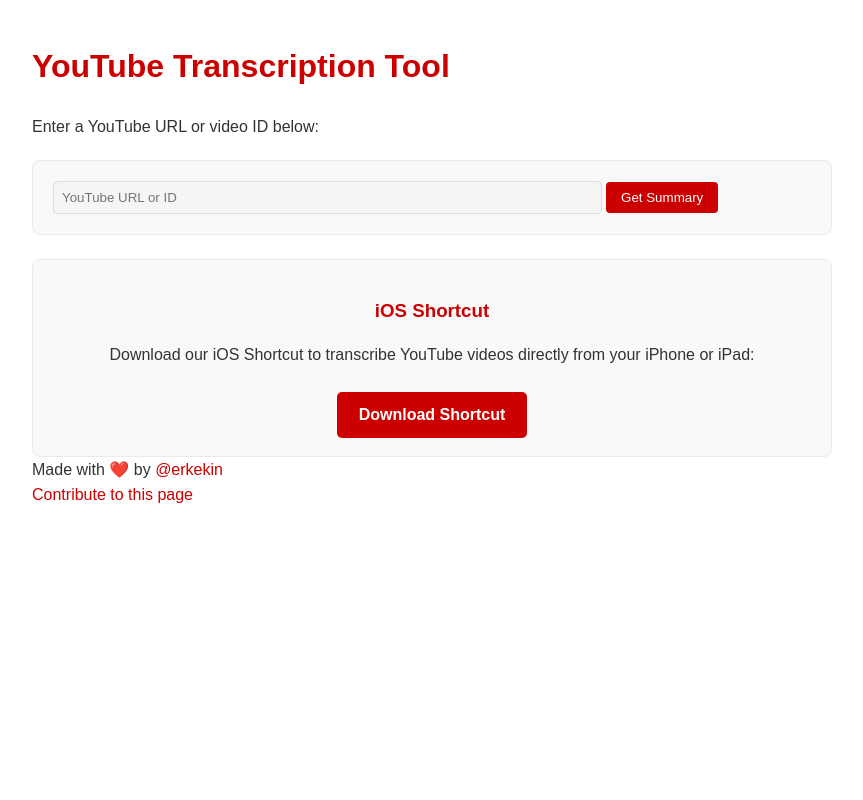
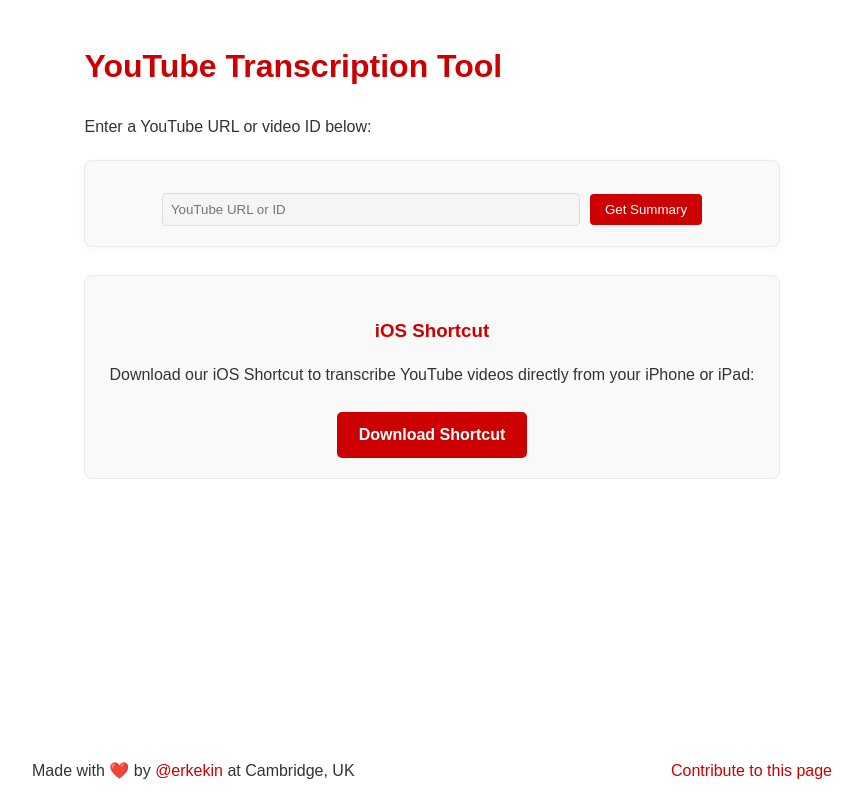
Before and after one commit to erkekin/youtube-video-summarizer, a Flask app: page / in a window 1280 px wide. Shown: the whole page, without its empty margins (208-1071 px from the left). Run offline with Flask 3, Linux system fonts and the light colour scheme.

Commit message:
design change, braces removed

```diff
--- a/prompts.py
+++ b/prompts.py
@@ -18,6 +18,7 @@ def get_html_prompt(source, transcript_text, timestamp_map=None):
 When you mention specific points in the video, please reference them using timestamp links.
 The transcript contains timestamps in [MM:SS] format at the beginning of segments.
 Create timestamp links in this format: <a href="#t=MM:SS" class="timestamp">MM:SS</a>
+Do NOT wrap timestamp links in parentheses.
 
 For example, if you want to reference something at 2 minutes and 30 seconds, use:
 <a href="#t=2:30" class="timestamp">2:30</a>
--- a/static/css/base.css
+++ b/static/css/base.css
@@ -47,12 +47,21 @@
 body {
     font-family: Arial, sans-serif;
     line-height: 1.6;
+    min-height: 100vh;
+    display: flex;
+    flex-direction: column;
+    background-color: var(--background-color);
+    color: var(--text-color);
+    transition: background-color 0.3s, color 0.3s;
+    margin: 0;
+    padding: 0;
+}
+
+.container {
+    flex: 1 0 auto;
     max-width: 800px;
     margin: 0 auto;
     padding: 20px;
-    background-color: var(--background-color);
-    color: var(--text-color);
-    transition: background-color 0.3s, color 0.3s;
 }
 
 h1, h2, h3, h4, h5, h6 {
--- a/static/css/components.css
+++ b/static/css/components.css
@@ -5,6 +5,86 @@
     padding: 20px;
     margin-top: 20px;
     border-radius: 8px;
+    box-shadow: 0 2px 8px rgba(0,0,0,0.04);
+}
+
+/* Recent Videos */
+.recent-videos {
+    background: var(--card-bg);
+    border: 1px solid var(--card-border);
+    border-radius: 8px;
+    padding: 18px 22px;
+    margin-top: 22px;
+}
+.recent-videos h3 {
+    margin-bottom: 8px;
+    font-size: 1.1em;
+}
+.recent-videos ul {
+    padding-left: 18px;
+    margin: 0;
+}
+
+/* Shortcut Card */
+.shortcut-card {
+    background: var(--card-bg);
+    border: 1px solid var(--card-border);
+    padding: 22px 24px 20px 24px;
+    border-radius: 8px;
+    margin-top: 28px;
+    text-align: center;
+}
+.shortcut-card h3 {
+    margin-bottom: 8px;
+}
+.shortcut-btn {
+    display: inline-block;
+    margin-top: 8px;
+    padding: 10px 22px;
+    background: var(--accent-color);
+    color: #fff;
+    border-radius: 5px;
+    text-decoration: none;
+    font-weight: bold;
+    transition: background 0.2s;
+}
+.shortcut-btn:hover {
+    background: var(--accent-hover);
+}
+
+/* Form Row */
+.form-row {
+    display: flex;
+    gap: 10px;
+    align-items: center;
+    justify-content: center;
+    margin-top: 12px;
+    flex-wrap: wrap;
+}
+.form-row input[type="text"] {
+    flex: 1 1 320px;
+    min-width: 180px;
+    max-width: 400px;
+}
+
+/* Footer Layout */
+.footer-content {
+    display: flex;
+    justify-content: space-between;
+    align-items: center;
+    max-width: 800px;
+    margin: 0 auto;
+    padding: 18px 0 0 0;
+    flex-wrap: wrap;
+    gap: 12px;
+}
+footer {
+    margin-top: 40px;
+    padding-bottom: 16px;
+    background: none;
+}
+.footer-left, .footer-right {
+    font-size: 1em;
 }
 
 /* Video Container */
--- a/templates/index.html
+++ b/templates/index.html
@@ -12,33 +12,35 @@
         <h1>YouTube Transcription Tool</h1>
         <p>Enter a YouTube URL or video ID below:</p>
         <div class="card">
-            <form id="transcribe-form" action="/transcribe" method="get">
+            <form id="transcribe-form" class="form-row" action="/transcribe" method="get">
                 <input type="text" id="source" name="source" placeholder="YouTube URL or ID" required>
                 <button type="submit">Get Summary</button>
             </form>
         </div>
         {% if recent_videos %}
-        <div class="recent-videos" style="margin-top: 18px;">
-            <h3 style="margin-bottom: 8px;">Recent Transcribed Videos</h3>
-            <ul style="padding-left: 18px;">
+        <div class="recent-videos">
+            <h3>Recent Transcribed Videos</h3>
+            <ul>
             {% for video in recent_videos %}
                 <li><a href="{{ video.url }}" target="_blank">{{ video.url }}</a></li>
             {% endfor %}
             </ul>
         </div>
         {% endif %}
-        <div class="shortcut-card" style="margin-top: 24px; background: var(--card-bg); border: 1px solid var(--card-border); padding: 18px; border-radius: 8px; text-align: center;">
-            <h3 style="margin-bottom: 8px;">iOS Shortcut</h3>
+        <div class="shortcut-card">
+            <h3>iOS Shortcut</h3>
             <p>Download our iOS Shortcut to transcribe YouTube videos directly from your iPhone or iPad:</p>
-            <a href="https://www.icloud.com/shortcuts/f187f05a15d144e0a9a64b07ec100b0f" target="_blank" style="display: inline-block; margin-top: 8px; padding: 10px 22px; background: var(--accent-color); color: #fff; border-radius: 5px; text-decoration: none; font-weight: bold;">Download Shortcut</a>
+            <a class="shortcut-btn" href="https://www.icloud.com/shortcuts/f187f05a15d144e0a9a64b07ec100b0f" target="_blank">Download Shortcut</a>
         </div>
     </div>
     <footer>
-        <div class="footer-left">
-            Made with ❤️ by <a href="https://x.com/erkekin" target="_blank" rel="noopener">@erkekin</a>
-        </div>
-        <div class="footer-right">
-            <a href="https://github.com/erkekin/youtube-video-summarizer" target="_blank" rel="noopener">Contribute to this page</a>
+        <div class="footer-content">
+            <div class="footer-left">
+                Made with ❤️ by <a href="https://x.com/erkekin" target="_blank" rel="noopener">@erkekin</a> at Cambridge, UK
+            </div>
+            <div class="footer-right">
+                <a href="https://github.com/erkekin/youtube-video-summarizer/blob/main/templates/index.html" target="_blank" rel="noopener">Contribute to this page</a>
+            </div>
         </div>
     </footer>
 </body>
```
Also changed, not shown: templates/result.html (+52 -6 lines).
